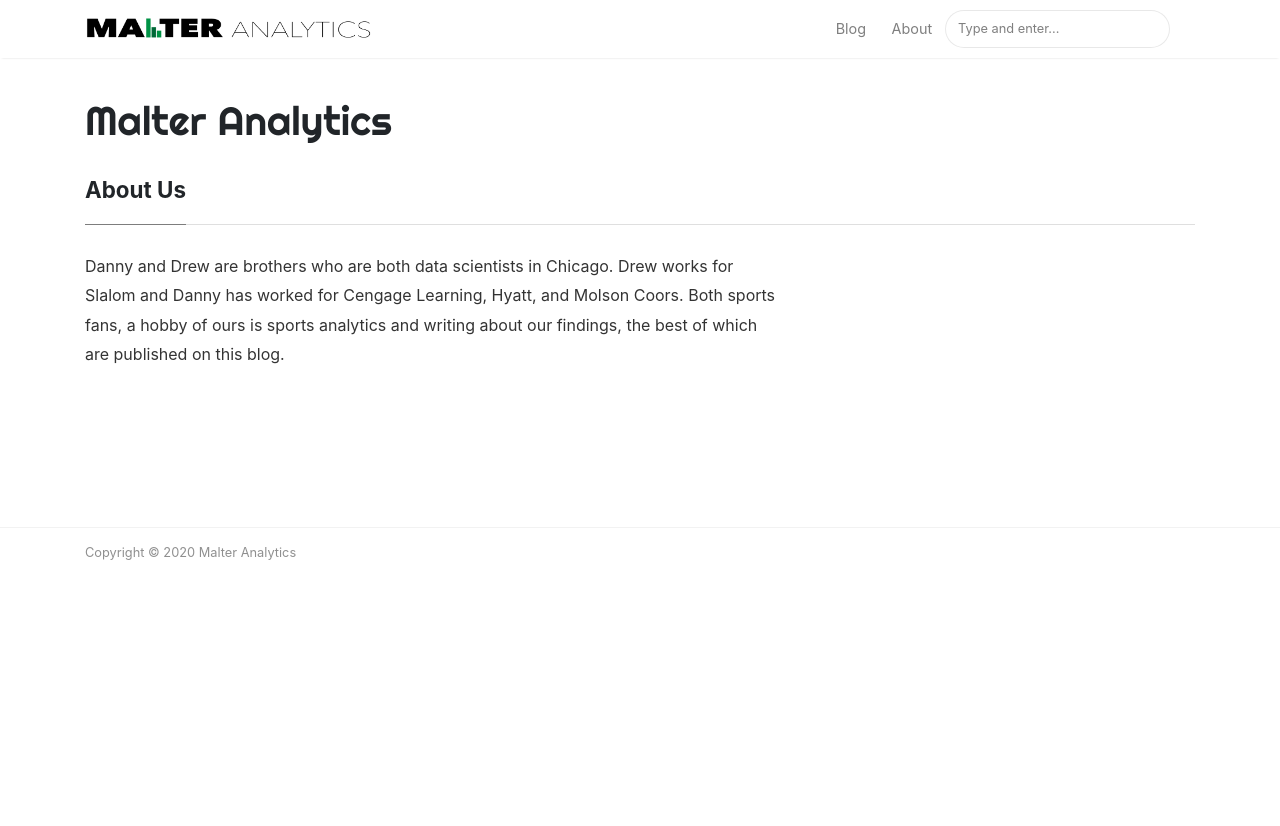
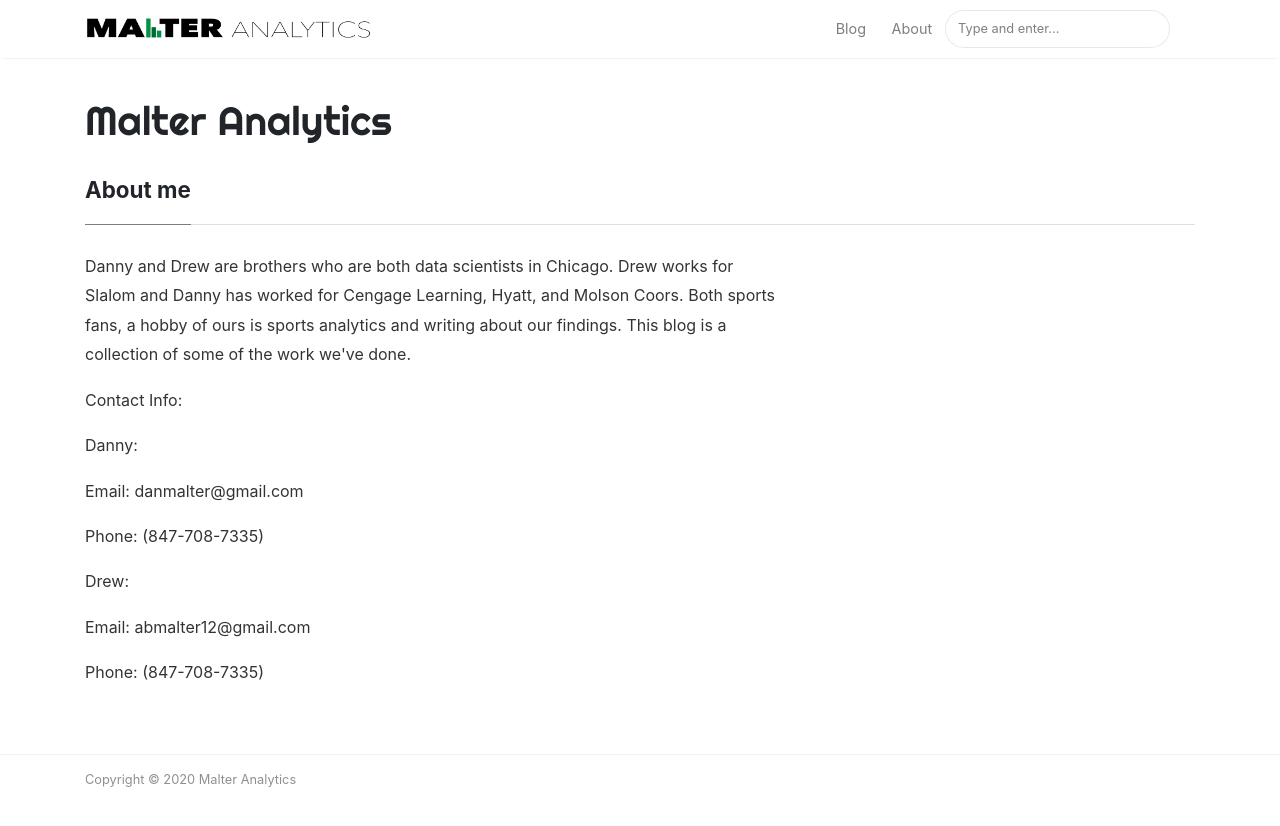
Before and after one commit to malteranalytics/malteranalytics.github.io, a Jekyll site: the page built from _pages/about.md, in a window 1280 px wide. Shown: the top 826 px of the page. Built offline with Jekyll 4.4.1, drawn with Linux system fonts in a browser that asks for light colours; nearby versions of some CDN libraries.

Commit message:
Update about.md

```diff
--- a/_pages/about.md
+++ b/_pages/about.md
@@ -1,6 +1,6 @@
 ---
 layout: page
-title: About Us
+title: About me
 permalink: /about
 comments: false
 ---
@@ -9,5 +9,26 @@ comments: false
 <div class="col-md-8 pr-5">
 
 <p>
+Danny and Drew are brothers who are both data scientists in Chicago.  Drew works for Slalom and Danny has worked for Cengage Learning, Hyatt, and Molson Coors. Both sports fans, a hobby of ours is sports analytics and writing about our findings. This blog is a collection of some of the work we've done.  </p>
 
-Danny and Drew are brothers who are both data scientists in Chicago.  Drew works for Slalom and Danny has worked for Cengage Learning, Hyatt, and Molson Coors. Both sports fans, a hobby of ours is sports analytics and writing about our findings, the best of which are published on this blog.  </p>
+<p>
+Contact Info: </p>
+
+<p>
+Danny: </p>
+
+<p>
+Email: danmalter@gmail.com</p>
+<p>
+Phone: (847-708-7335)</p>
+
+
+<p>
+
+<p>
+Drew: </p>
+
+<p>
+Email: abmalter12@gmail.com</p>
+<p>
+Phone: (847-708-7335)</p>
```
